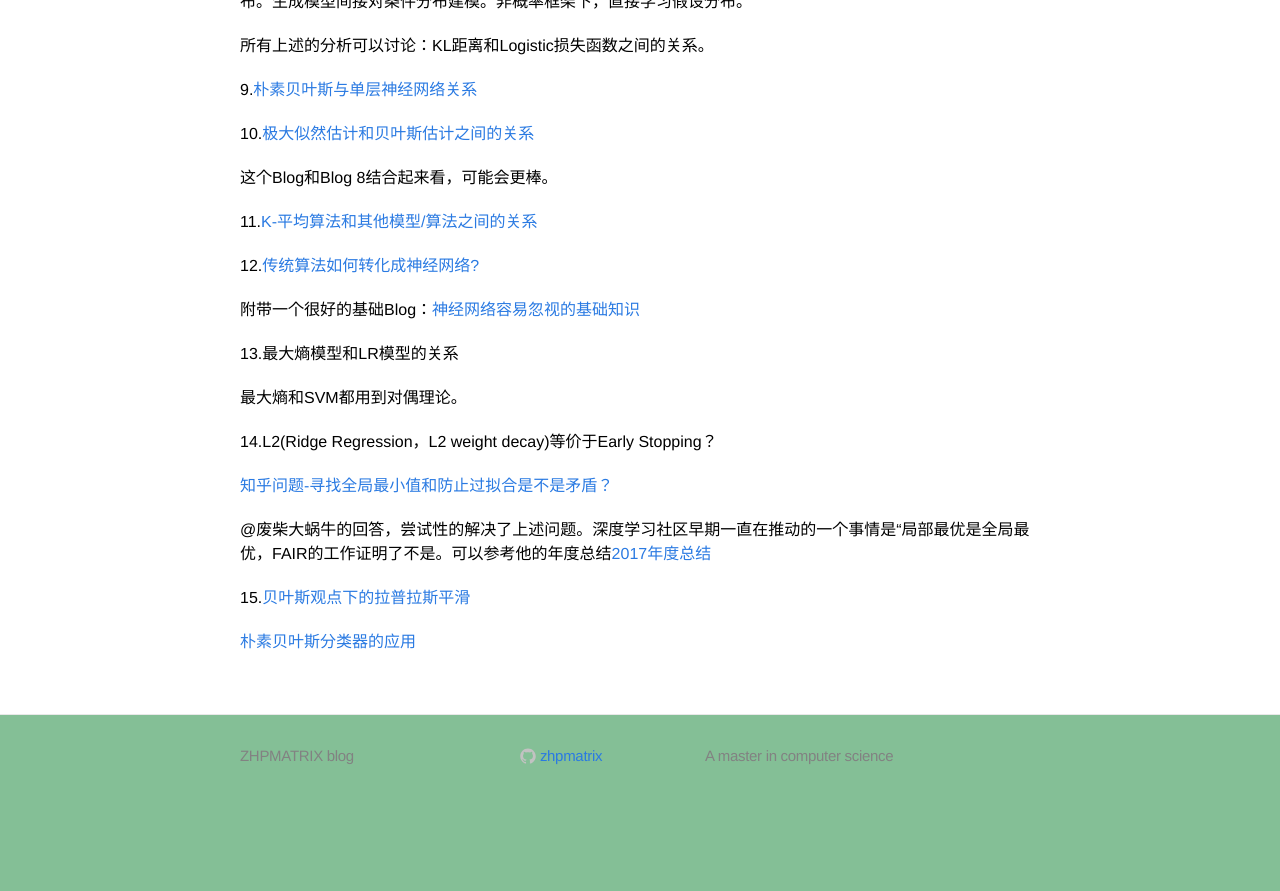
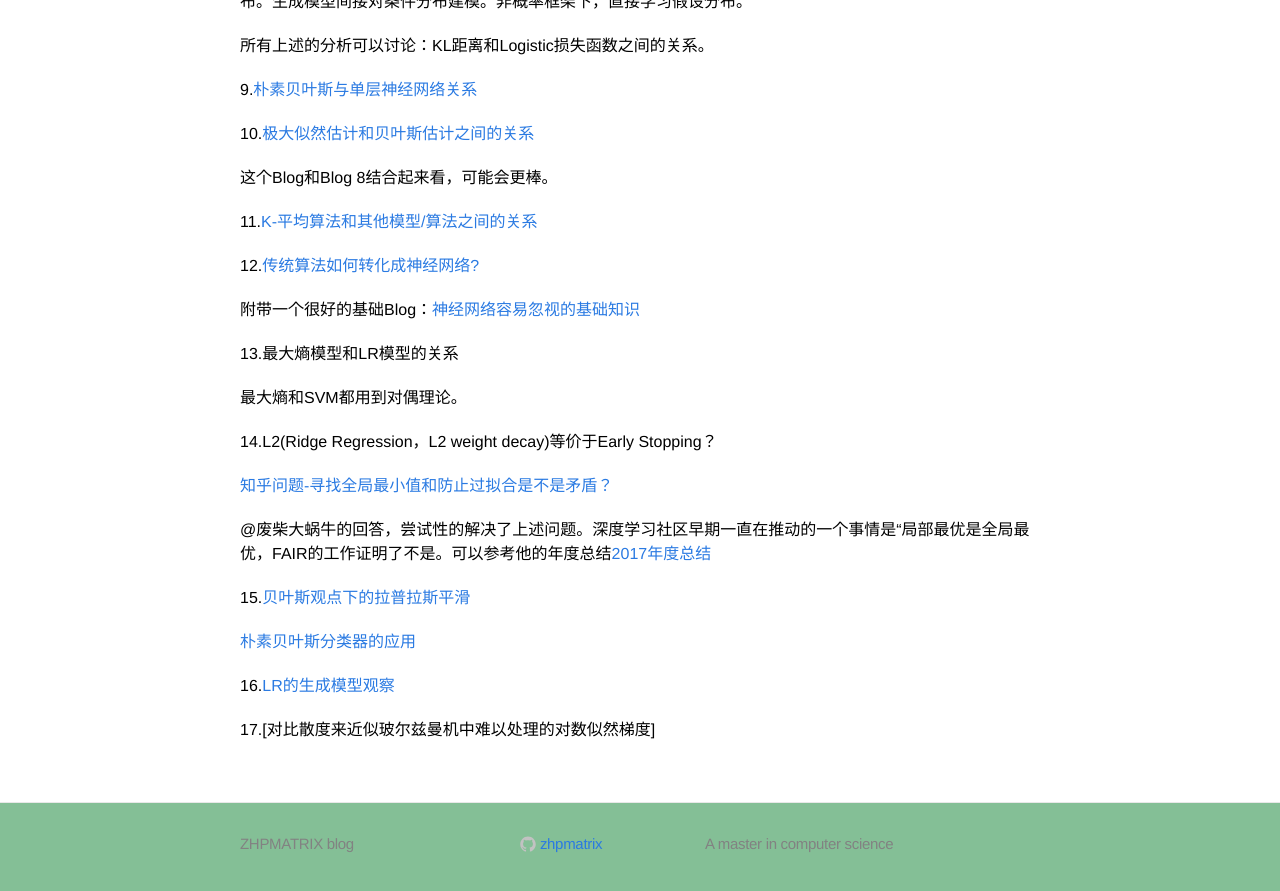
Before and after one commit to zhpmatrix/zhpmatrix.github.io, a Jekyll site: the page built from _posts/2017-12-27-relationships-models.md, in a window 1280 px wide and 900 px high, scrolled down 630 px. Shown: the top 891 px of the window. Built offline with Jekyll 4.4.1, drawn with Linux system fonts in a browser that asks for light colours; comment, search, counter and statistics services are not loaded; before the commit the page ends 1442 px from its top, so only the background shows below that.

Commit message:
add new ite

```diff
--- a/_posts/2017-12-27-relationships-models.md
+++ b/_posts/2017-12-27-relationships-models.md
@@ -51,3 +51,7 @@ mathjax: true
 15.[贝叶斯观点下的拉普拉斯平滑](https://zhuanlan.zhihu.com/p/24291822)
 
 [朴素贝叶斯分类器的应用](http://www.ruanyifeng.com/blog/2013/12/naive_bayes_classifier.html)
+
+16.[LR的生成模型观察](http://www.bilibili.com/video/av10590361/#page=5)
+
+17.[对比散度来近似玻尔兹曼机中难以处理的对数似然梯度]
```
